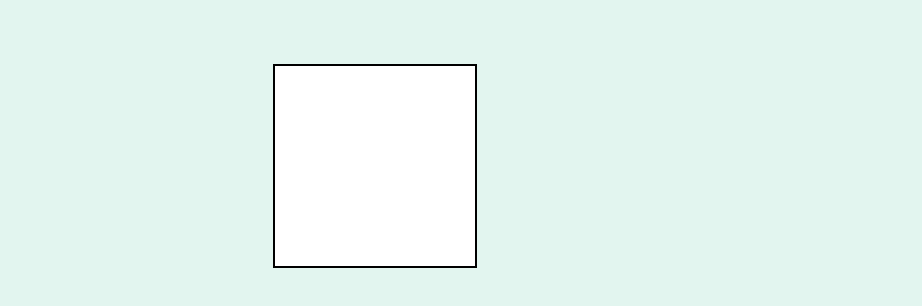
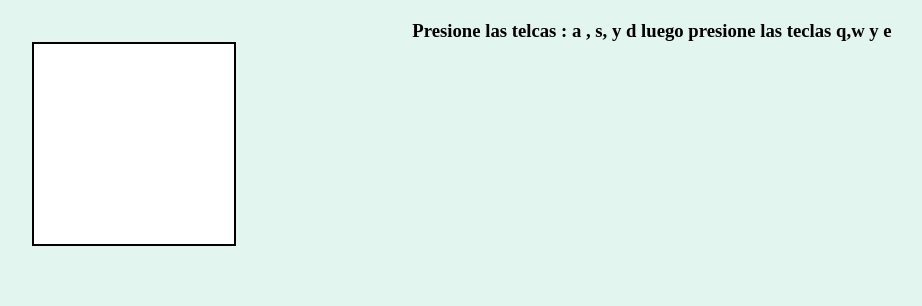
Before and after one commit to linsijiLaGuara/DL-Funciones, a plain HTML site: page presiontecla.html in a window 1280 px wide. Shown: the whole page, without its empty margins (8-930 px from the left). Drawn offline with Linux system fonts and the light colour scheme.

Commit message:
add: el nuevo se estiloza

```diff
--- a/assets/css/style.css
+++ b/assets/css/style.css
@@ -62,8 +62,18 @@
   align-items: center;
 }
 
+.contenedor-agregadiv {
+  text-align: center;
+}
+
+h3 {
+  margin-top: 20px;
+}
+
 #container {
   display: flex;
+  justify-content: center; /* Centra los divs horizontalmente */
+  margin-top: 20px; /* Ajusta el margen superior según tus necesidades */
 }
 
 .colorDiv {
--- a/presiontecla.html
+++ b/presiontecla.html
@@ -7,7 +7,8 @@
   <link rel="stylesheet" href="./assets/css/style.css">
 </head>
 <body>
-    <menu class="cambioColores">
+    <menu class="contenedor-agregadiv">
+     <h3>Presione las telcas : a , s, y d luego presione las teclas q,w y e</h3>
         <div id="key" class="colorDiv"></div>
         <div id="container"></div>
  </menu>
```
